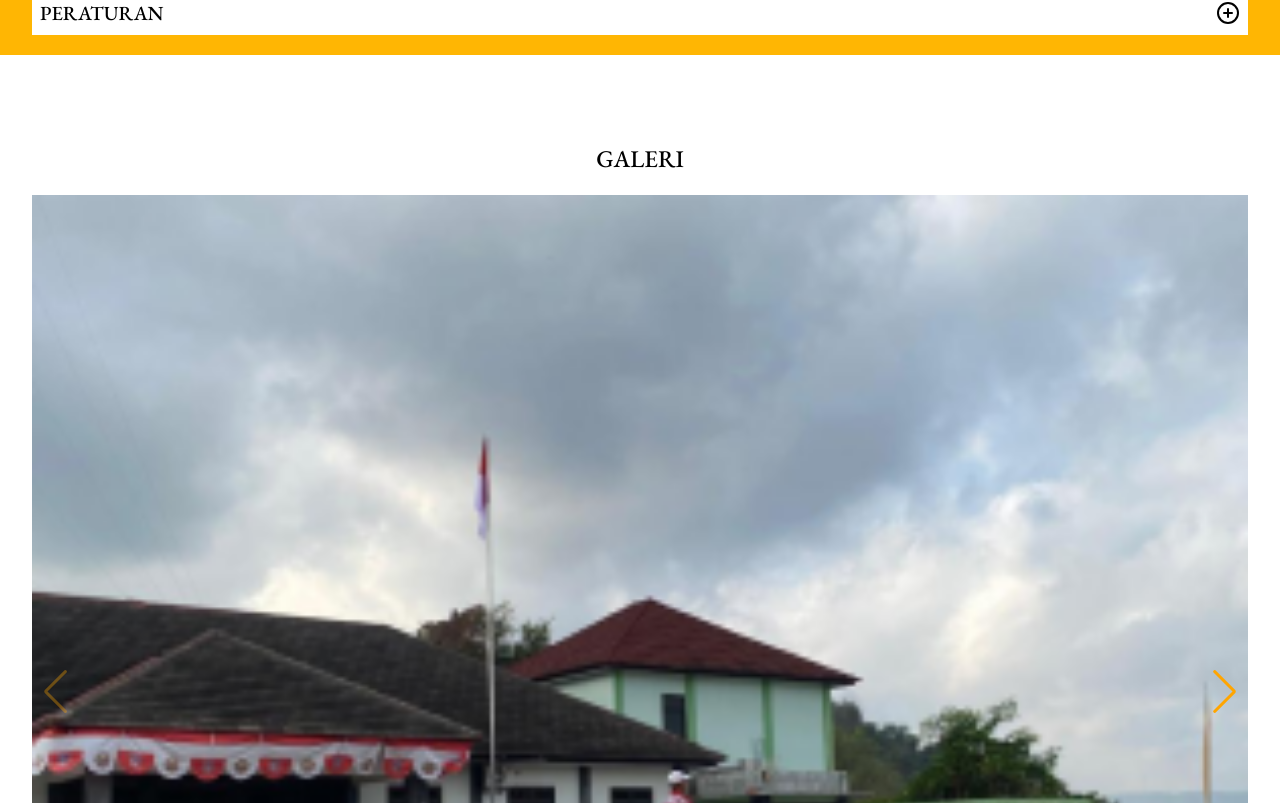
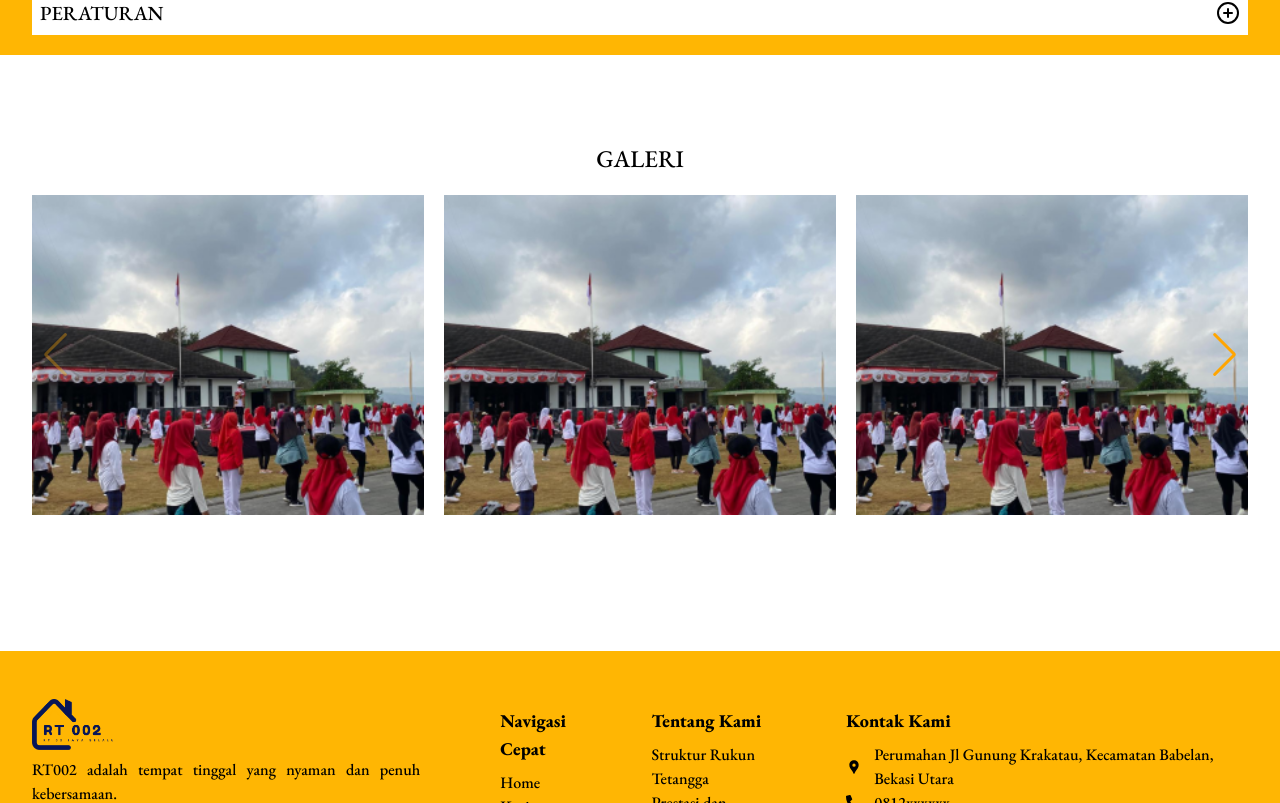
Before and after one commit to myogaazwar/RT-002, a React (Vite) app: page /#home in a window 1280 px wide. Shown: the part 4697-5500 px from the top of the page. Built offline with nearby package versions, Linux system fonts and the light colour scheme.

Commit message:
update: galeri responsive

```diff
--- a/src/components/galeri/Galeri.jsx
+++ b/src/components/galeri/Galeri.jsx
@@ -11,14 +11,20 @@ const Galeri = () => {
   return (
     <section
       id={'galeri'}
-      className='h-full px-8 py-2 mt-20  eb-garamond-medium'
+      className='h-full px-8 py-2 mt-20  eb-garamond-medium max-w-desktop mx-auto'
     >
       <h2 className='mb-5 text-center text-2xl'>GALERI</h2>
       <Swiper
         navigation={true}
         modules={[Navigation]}
         spaceBetween={50}
-        className='custom-swiper'
+        className='custom-swiper '
+        breakpoints={{
+          768: {
+            slidesPerView: 3,
+            spaceBetween: 20,
+          },
+        }}
       >
         <SwiperSlide>
           <img className='w-full' src={galeri1} alt='' />
@@ -29,6 +35,13 @@ const Galeri = () => {
         <SwiperSlide>
           <img className='w-full' src={galeri1} alt='' />
         </SwiperSlide>
+        <SwiperSlide>
+          <img className='w-full' src={galeri1} alt='' />
+        </SwiperSlide>
+
+        <SwiperSlide>
+          <img className='w-full' src={galeri1} alt='' />
+        </SwiperSlide>
       </Swiper>
     </section>
   );
```
